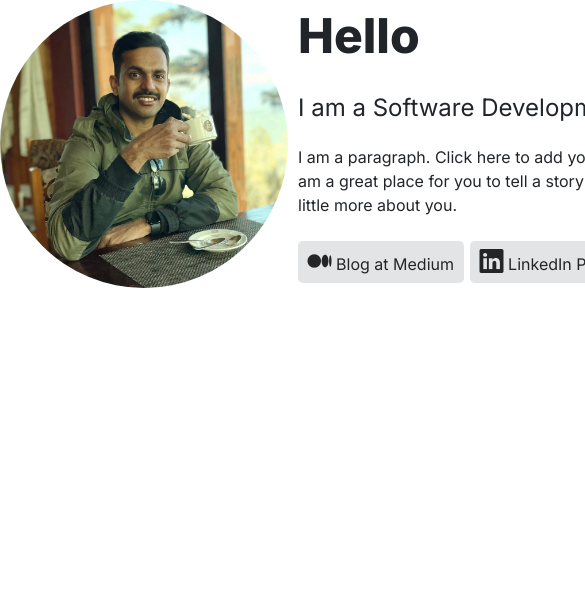
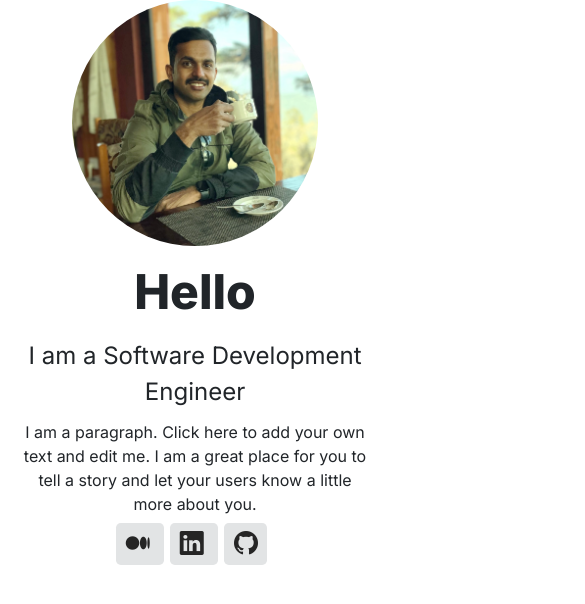
Before and after one commit to aswinrajeev/aswinrajeev.github.io, a Next.js app in the folder aswin-home/: page / in a window 390 px wide. Shown: the top 604 px of the page, 585 px wide, since content can reach past the window. Built offline with nearby package versions, Linux system fonts and the light colour scheme.

Commit message:
Responsiveness for the home page

```diff
--- a/aswin-home/src/app/globals.scss
+++ b/aswin-home/src/app/globals.scss
@@ -13,7 +13,7 @@
 @import "bootstrap-icons/font/bootstrap-icons";
 .display-pic img {
     border-radius: 100%;
-    width: 18em;
+    width: 70%;
 }
 
 a {
@@ -24,19 +24,45 @@ a {
 .about {
     display: grid;
     height: auto;
-    width: 50em;
+    width: 90%;
+    max-width: 800px;
     gap: 10px;
     margin: auto;
+    text-align: center;
     grid-template-areas:
-        'dp hello hello hello hello'
-        'dp tagline tagline tagline tagline'
-        'dp intro intro intro intro'
-        'dp intro intro intro intro'
-        'dp social social social social';
+        'dp'
+        'hello'
+        'tagline'
+        'intro'
+        'social';
+}
+
+@media only screen and (min-width: 600px) {
+
+    .about {
+        grid-template-areas:
+            'dp hello hello hello hello'
+            'dp tagline tagline tagline tagline'
+            'dp intro intro intro intro'
+            'dp intro intro intro intro'
+            'dp social social social social';
+        text-align: left;
+    }
+
+    .about .display-pic {
+        min-width: 15em;
+    }
+
+    .about .social-text {
+        display: inline;
+    }
+
 }
 
 .about .display-pic {
     grid-area: dp;
+    margin: auto;
+    text-align: center;
 }
 
 .about .hello {
@@ -61,6 +87,10 @@ a {
     vertical-align: middle;
 }
 
+.about .social-text {
+    display: none;
+}
+
 .about .social li {
     background-color: #e2e4e5;
     vertical-align: middle;
@@ -71,7 +101,7 @@ a {
     display: inline;
 }
 
-.about .social li i {
+.about .social i {
     font-size: x-large;
     padding-top: 0.6em;
 }
--- a/aswin-home/src/app/page.tsx
+++ b/aswin-home/src/app/page.tsx
@@ -10,9 +10,9 @@ export default function Home() {
       <div className="tagline">I am a Software Development Engineer</div>
       <div className="intro">I am a paragraph. Click here to add your own text and edit me. I am a great place for you to tell a story and let your users know a little more about you.</div>
       <div className="social">
-        <a href="https://blog.aswin.me"><li><i className="bi bi-medium"></i> Blog at Medium</li></a>
-        <a href="https://www.linkedin.com/in/aswinrajeev"><li><i className="bi bi-linkedin"></i> LinkedIn Profile</li></a>
-        <a href="https://www.github.com/aswinrajeev"><li><i className="bi bi-github"></i> Projects</li></a>
+        <a href="https://blog.aswin.me"><li><i className="bi bi-medium"></i> <span className="social-text">Blog at Medium</span></li></a>
+        <a href="https://www.linkedin.com/in/aswinrajeev"><li><i className="bi bi-linkedin"></i> <span className="social-text">LinkedIn Profile</span></li></a>
+        <a href="https://www.github.com/aswinrajeev"><li><i className="bi bi-github"></i> <span className="social-text">Projects</span></li></a>
       </div>
     </div>
   );
```
